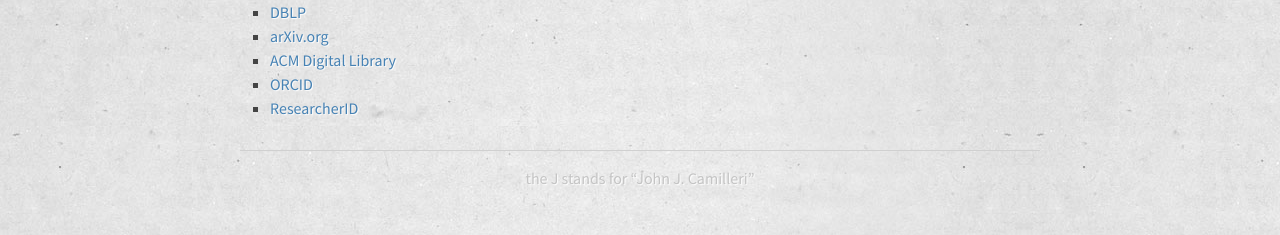
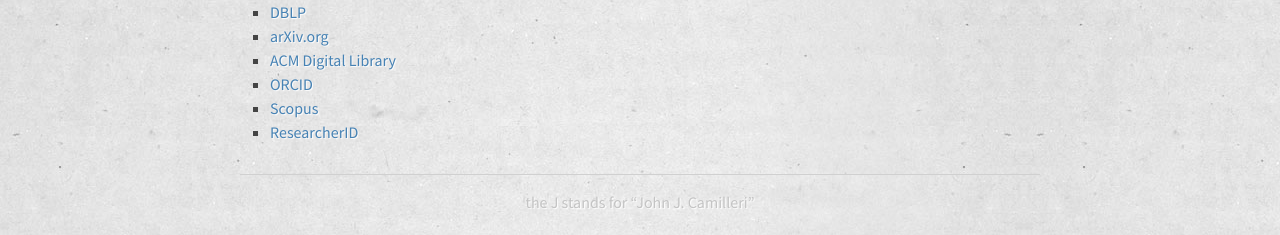
Before and after one commit to johnjcamilleri/johnjcamilleri.github.io, a Jekyll site: the page built from academic/index.md, in a window 1280 px wide and 900 px high, scrolled down 2837 px. Shown: the part 656-891 px from the top of the window. Built offline with Jekyll 4.4.1, drawn with Linux system fonts in a browser that asks for light colours.

Commit message:
Add Scopus profile

```diff
--- a/_data/profiles.json
+++ b/_data/profiles.json
@@ -28,6 +28,10 @@
     "url": "http://orcid.org/0000-0003-2565-7124"
   },
   {
+    "name": "Scopus",
+    "url": "https://www.scopus.com/authid/detail.uri?authorId=55315052000"
+  },
+  {
     "name": "ResearcherID",
     "url": "http://www.researcherid.com/rid/M-7445-2013"
   }
```
